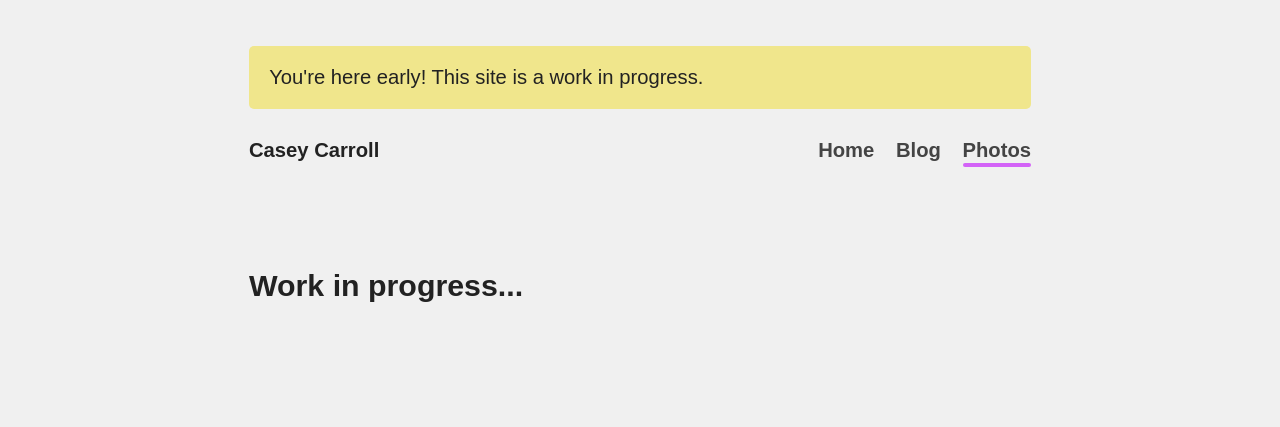
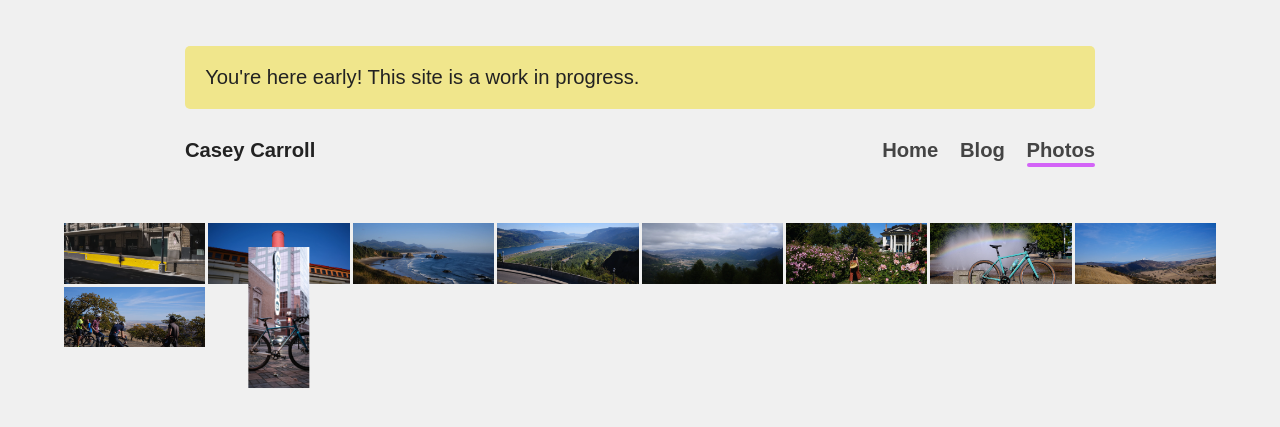
Before and after one commit to caseycarroll/caseycarroll.github.io, a Jekyll site: the page built from photos.html, in a window 1280 px wide. Shown: the top 427 px of the page. Built offline with Jekyll 4.4.1, drawn with Linux system fonts in a browser that asks for light colours.

Commit message:
initial work on photo grid

```diff
--- a/_config.yml
+++ b/_config.yml
@@ -31,6 +31,12 @@ theme:
 plugins:
   - jekyll-feed
 
+defaults:
+  - scope:
+      path: "assets/images"
+    values:
+      image: true
+
 # Exclude from processing.
 # The following items will not be processed, by default.
 # Any item listed under the `exclude:` key here will be automatically added to
--- a/assets/css/main.css
+++ b/assets/css/main.css
@@ -32,9 +32,12 @@
 
 body {
     background-color: #f0f0f0;
+    padding: 2.25rem 5vw;
+}
+
+body > *:not(main) {
     max-width: 45rem;
     margin: auto;
-    padding: 2.25rem 5vw;
 }
 
 h1 {
@@ -83,6 +86,10 @@ main {
     line-height: 1.5;
 }
 
+.reading-width {
+    max-width: 45rem;
+    margin: auto;
+}
 
 
 [class*=cluster] {
@@ -251,3 +258,21 @@ main {
     font-weight: normal;
     font-size: 0.75em;
 }
+
+.photo-grid {
+    margin: 3rem auto;
+    display: grid;
+    grid-template-columns: repeat(8, 1fr);
+    grid-template-rows: repeat(8, 3rem);
+    grid-gap: 3px;
+}
+
+.grid-image {
+    width: 100%;
+    height: 100%;
+    object-fit: cover;
+}
+
+.grid-item--9 img {
+    transform: rotate(270deg);
+}
--- a/blog.html
+++ b/blog.html
@@ -3,7 +3,7 @@ layout: default
 title: Casey's Blog
 link: blog
 ---
-<div class="hero-wrapper stack">
+<div class="hero-wrapper stack reading-width">
     <h1>Latest Posts</h1>
     <ul class="blog-list">
         {% for post in site.posts %}
--- a/index.html
+++ b/index.html
@@ -6,7 +6,7 @@ layout: home
 title: Casey Carroll
 link: home
 ---
-<div class="hero-wrapper cluster--md">
+<div class="hero-wrapper cluster--md reading-width">
     <div class="avatar-wrapper">
         <picture>
             <source srcset="/assets/images/profile.webp">
@@ -44,7 +44,7 @@ link: home
         </div>
     </div>
 </div>
-<div class="video-section switcher">
+<div class="video-section switcher reading-width">
     <div class="stack-sm video-desc">
         <h2>Cycling the PNW</h2>
         <p>In the Summer of 2020 I moved to Portland, OR with the intent to ride my bike as much as possible.
--- a/photos.html
+++ b/photos.html
@@ -4,6 +4,16 @@ title: Casey's Photography
 link: photos
 ---
 
-<div class="hero-wrapper">
-    <h2>Work in progress...</h2>
+<div class="photo-grid">
+    {% assign image_files = site.static_files | where: "image", true %}
+    {% for myimage in image_files %}
+        {% if myimage.extname == ".webp" and myimage.path contains "compressed" %}
+        <div class="grid-item--{% increment image_counter %}">
+            <picture>
+                <source srcset="{{myimage.path}}">
+                <img class="grid-image" src="{{myimage.path}}"/>
+            </picture>
+        </div>
+        {% endif %}
+    {% endfor %}
 </div>
```
Also changed, not shown: assets/images/compressed/DSCF0243-2.webp (renamed from assets/images/compressed/DSCF0243%5B1%5D-2.webp).
